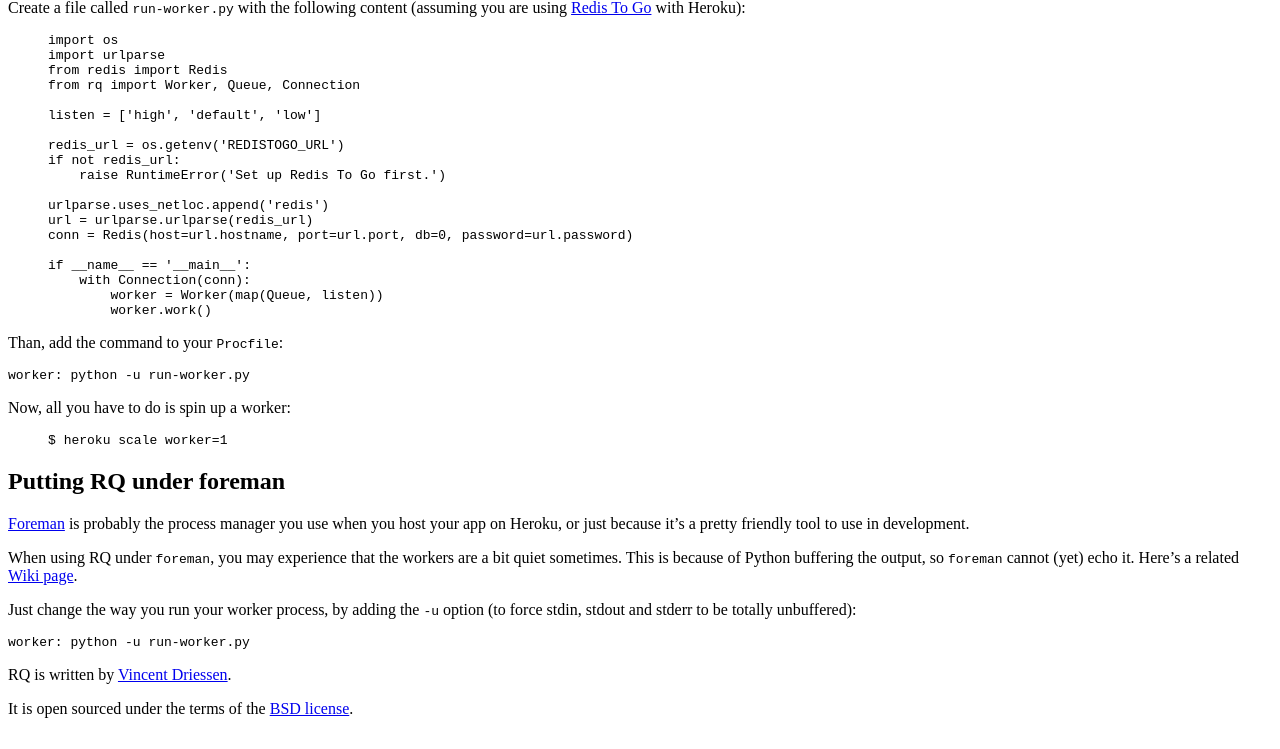
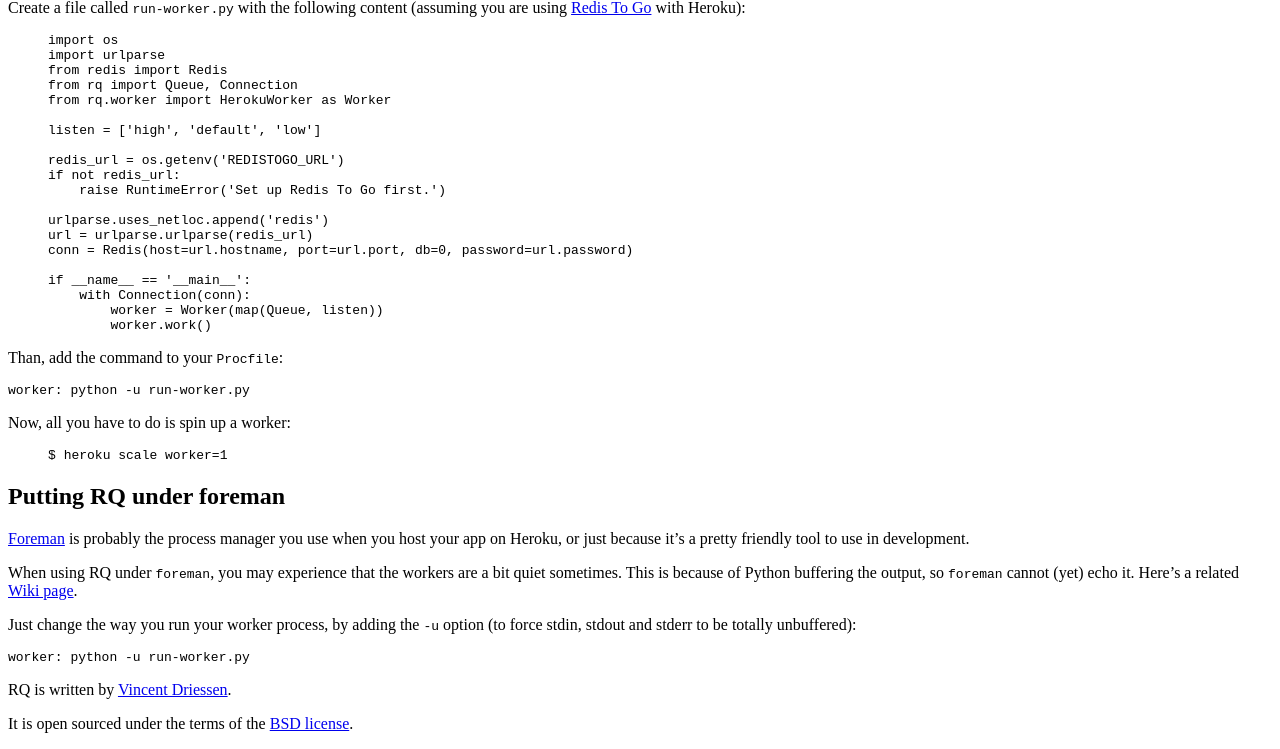
Before and after one commit to rq/rq, a Jekyll site: the page built from patterns/index.md, in a window 1280 px wide, cut to the strip 324-1073 px from the top of the page. Built offline with Jekyll 4.4.1, drawn with Linux system fonts in a browser that asks for light colours; some web fonts are replaced; Markdown is read by kramdown in place of the engine named in the settings; some of the changed text lies outside the part shown.

Commit message:
enh: use HerokuWorker in Heroku pattern

```diff
--- a/patterns/index.md
+++ b/patterns/index.md
@@ -19,7 +19,8 @@
 import os
 import urlparse
 from redis import Redis
-from rq import Worker, Queue, Connection
+from rq import Queue, Connection
+from rq.worker import HerokuWorker as Worker
 
 listen = ['high', 'default', 'low']
 
```
Also changed, not shown: other parts of patterns/index.md (+2 -2 lines).
